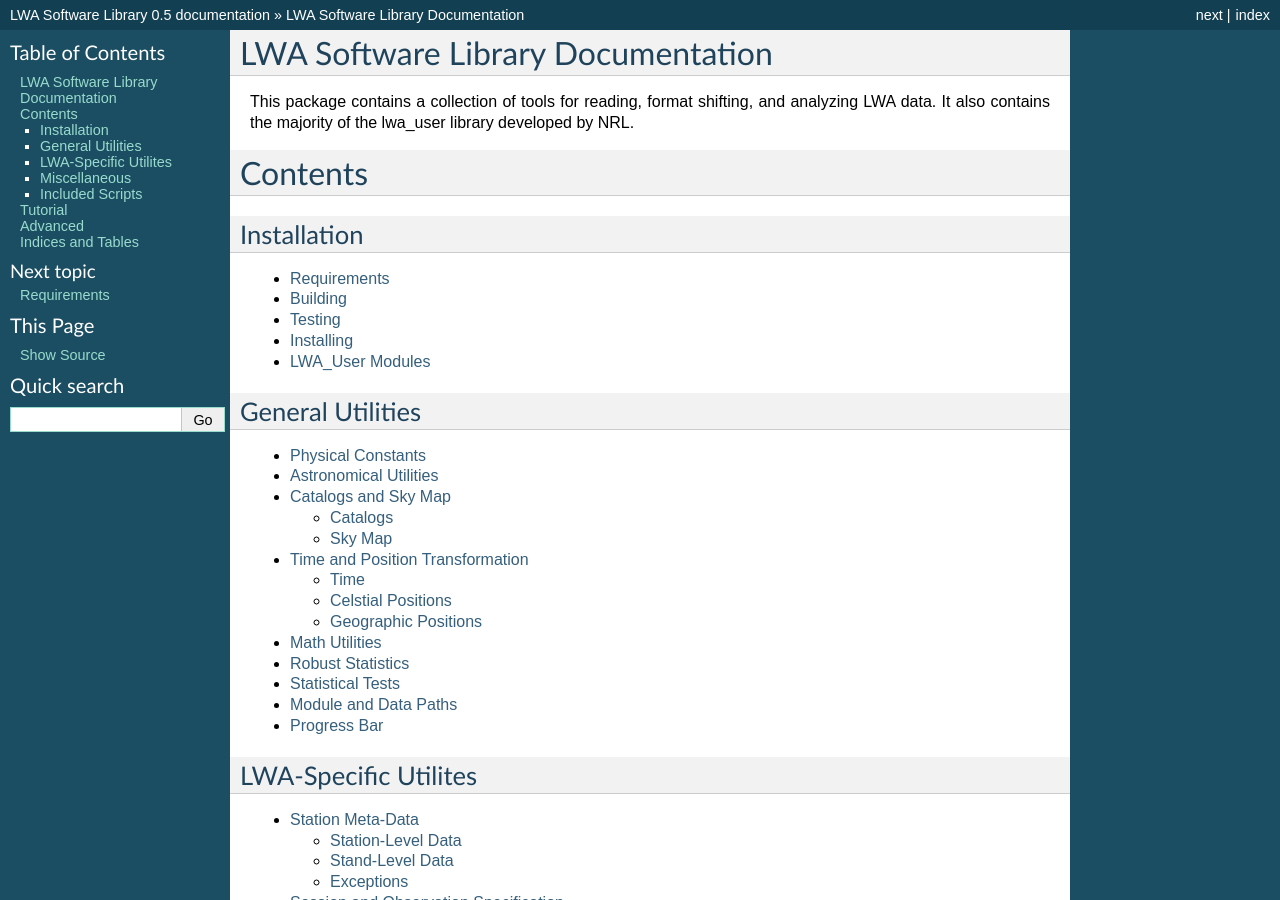
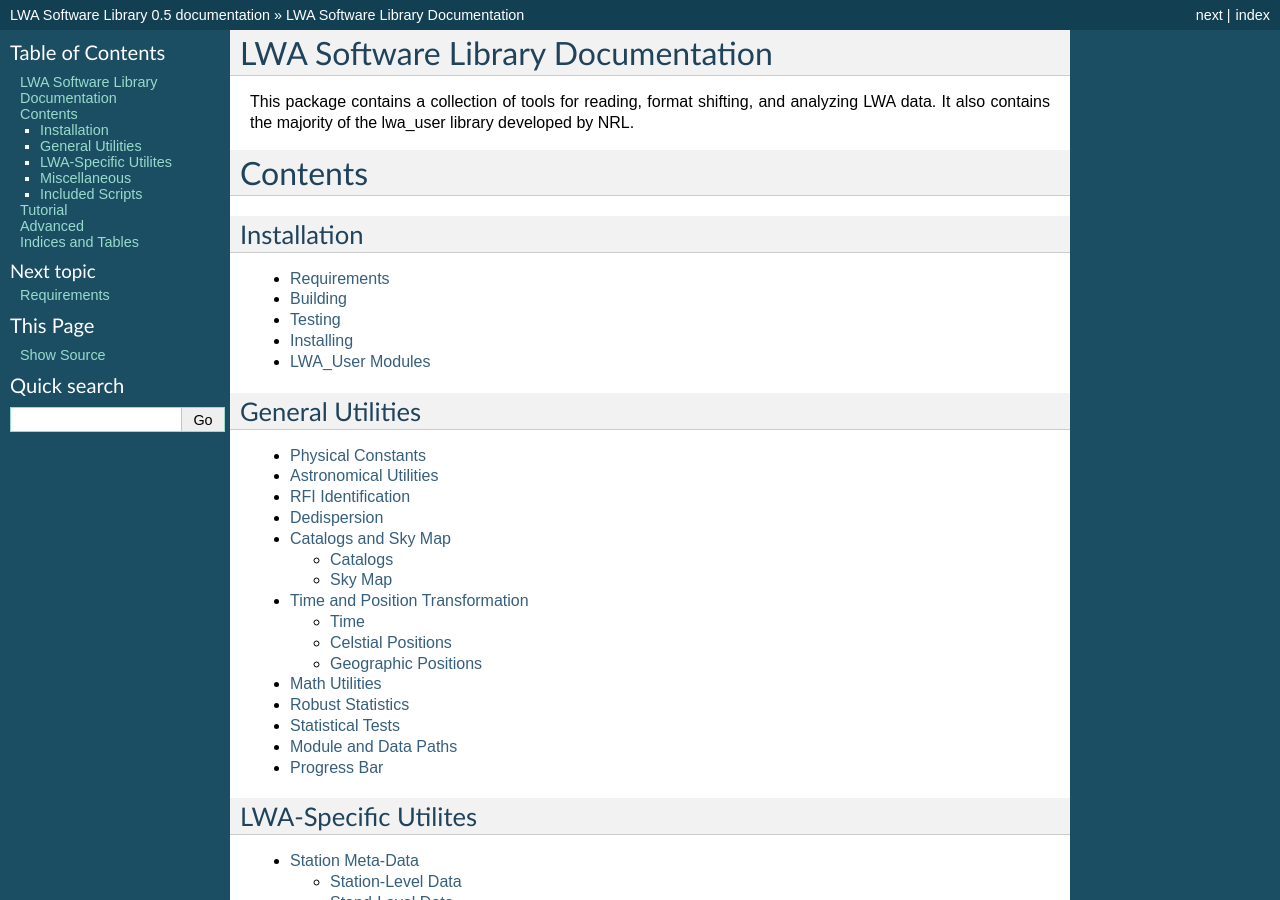
Before and after one commit to lwa-project/lsl, a Sphinx documentation site: the page built from doc/source/index.rst, in a window 1280 px wide and 900 px high. Built offline with Sphinx 7.4.7, drawn with Linux system fonts in a browser that asks for light colours; formulas are drawn with MathJax 3; pages that are not in the unit, such as notebooks, are missing from menus.

Commit message:
Added documentation pages to the sphinx source for the spectral kurtosis module and the dedispersion module.

```diff
--- /dev/null
+++ b/doc/source/dedispersion.rst
@@ -0,0 +1,6 @@
+Dedispersion
+============
+.. versionadded:: 0.5
+
+.. automodule:: lsl.misc.dedispersion
+   :members:
--- a/doc/source/index.rst
+++ b/doc/source/index.rst
@@ -29,6 +29,8 @@
 
    consts
    astro
+   kurtosis
+   dedispersion
    catalog
    transform
    mathutils
--- /dev/null
+++ b/doc/source/kurtosis.rst
@@ -0,0 +1,6 @@
+RFI Identification
+==================
+.. versionadded:: 0.5
+
+.. automodule:: lsl.statistics.kurtosis
+   :members:
```
